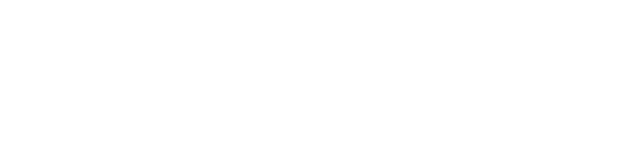
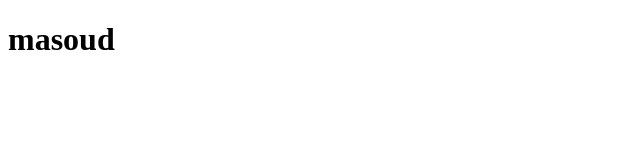
Before and after one commit to mmsdPrg/First-project-d, a plain HTML site: page index.html in a window 1280 px wide. Shown: the whole page, without its empty margins (0-640 px from the left). Drawn offline with Linux system fonts and the light colour scheme.

Commit message:
masoud h1

```diff
--- a/index.html
+++ b/index.html
@@ -7,6 +7,6 @@
     <title>Document</title>
 </head>
 <body>
-
+    <h1>masoud</h1>
 </body>
 </html>
```
